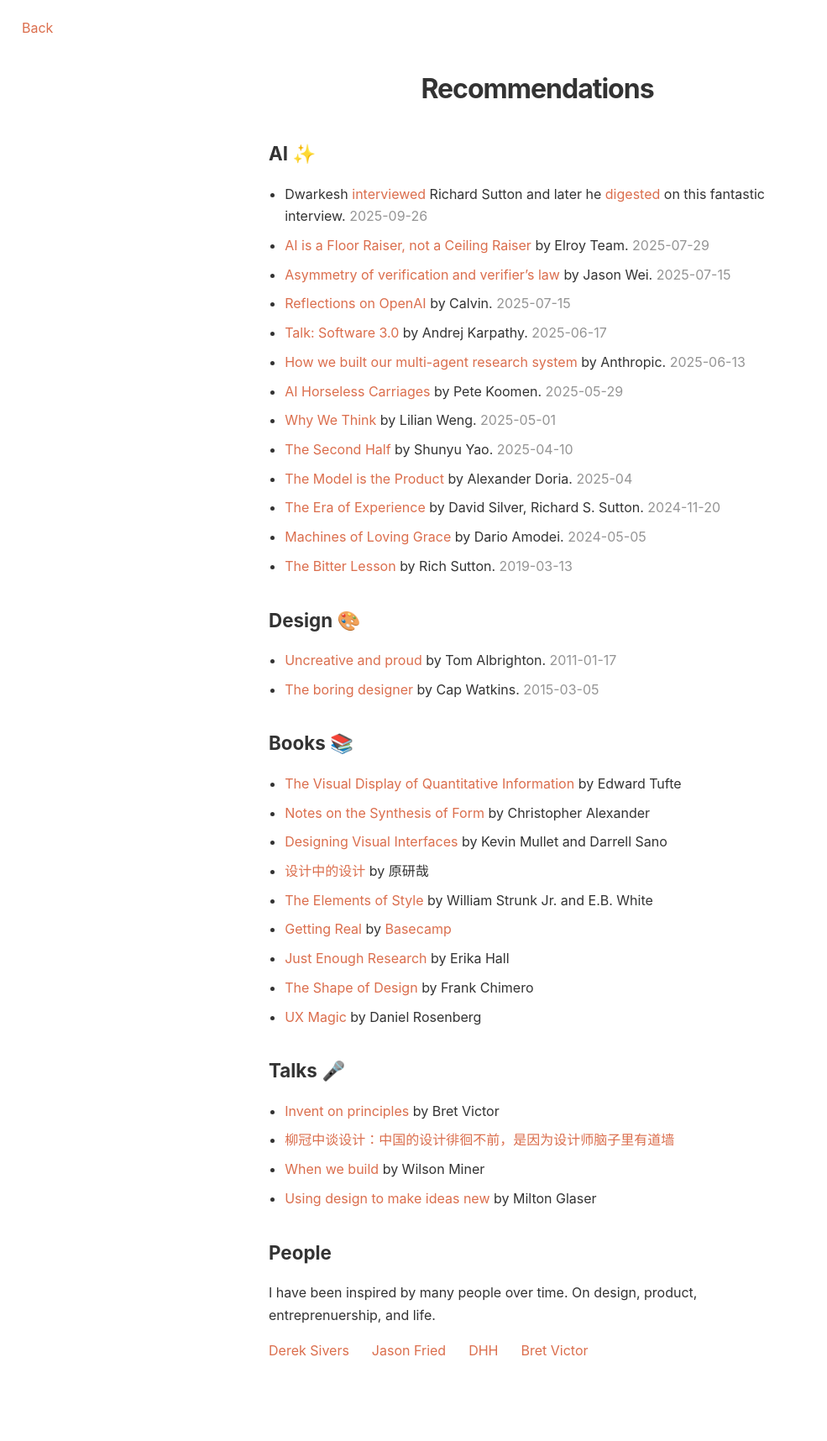
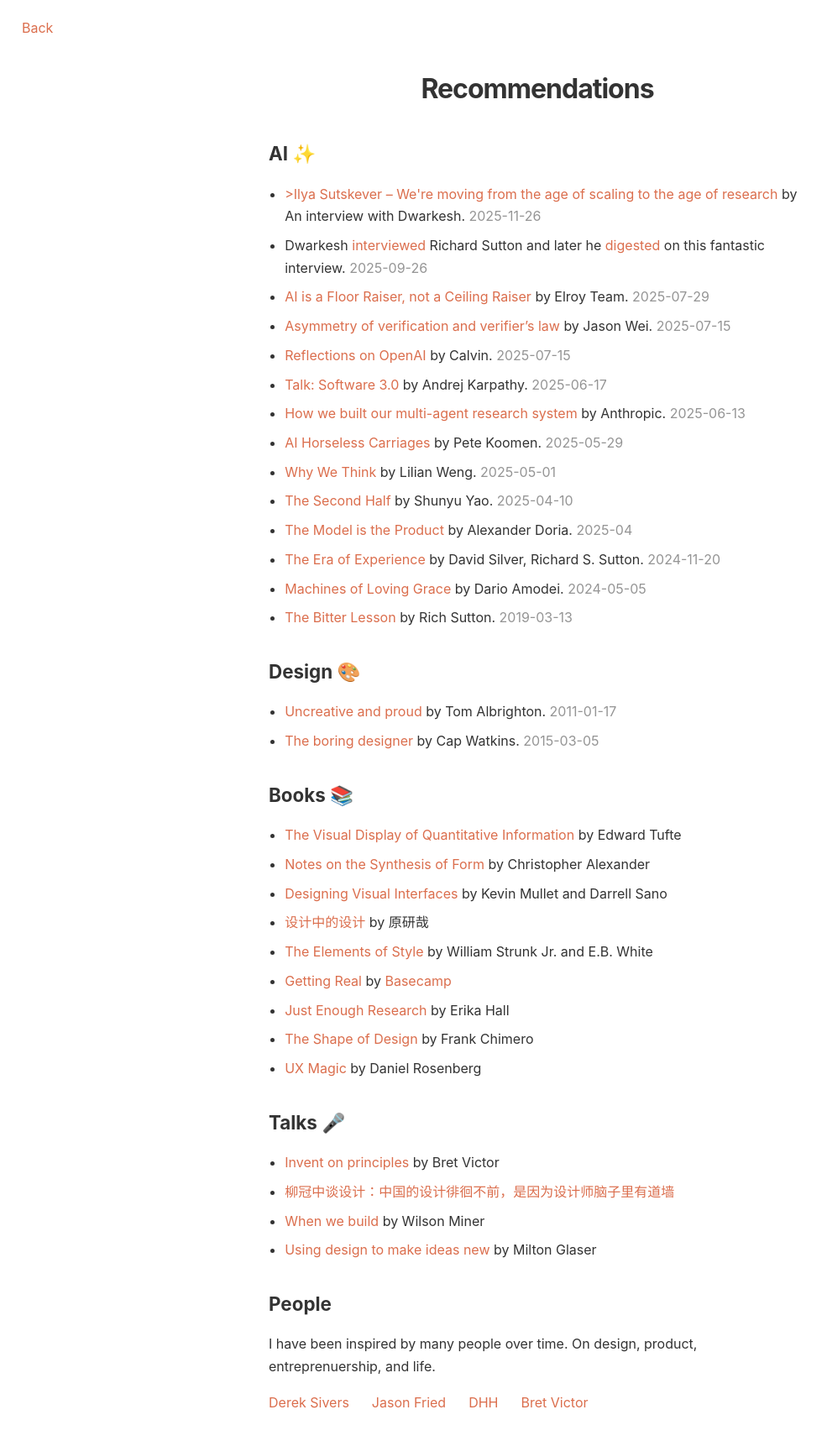
Before and after one commit to lvterry/lvterry.github.io, a Jekyll site: the page built from recommendations.html, in a window 1280 px wide. Shown: the whole page at 84% size, without its empty margins (0-985 px from the left). Built offline with Jekyll 4.4.1, drawn with Linux system fonts in a browser that asks for light colours; before the commit the page ends 1654 px from its top, so only the background shows below that.

Commit message:
Update AI interview link details

```diff
--- a/recommendations.html
+++ b/recommendations.html
@@ -14,6 +14,14 @@
     <section class="category">
         <h2>AI ✨</h2>
         <ul class="recommendation-list">
+            <li>
+                <a href="https://www.youtube.com/watch?v=aR20FWCCjAs">
+                    >Ilya Sutskever – We're moving from the age of scaling to the
+                    age of research</a
+                >
+                by An interview with Dwarkesh.
+                <span class="weak">2025-11-26</span>
+            </li>
             <li>
                 Dwarkesh
                 <a href="https://www.dwarkesh.com/p/richard-sutton"
```
